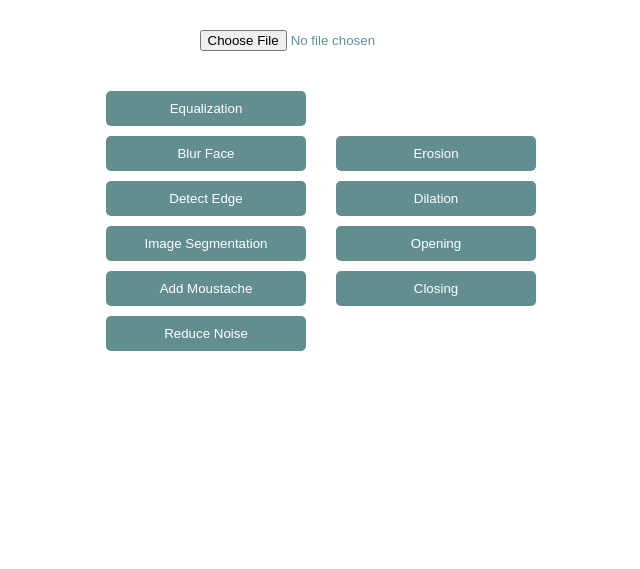
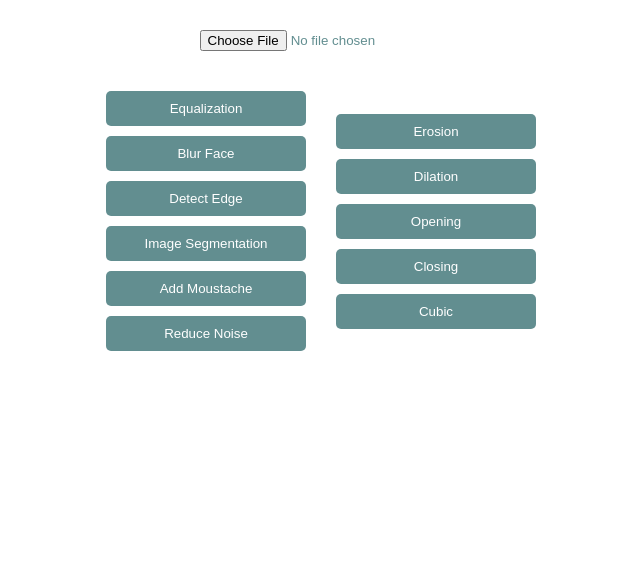
Before and after one commit to lthfaannisa/RAN-ImgProcessing, a Flask app: page / in a window 1280 px wide. Shown: the part 123-692 px from the top of the page, without its empty margins (314-954 px from the left). Run offline with Flask 3, Linux system fonts and the light colour scheme.

Commit message:
feat: modify some files

```diff
--- a/main.py
+++ b/main.py
@@ -13,6 +13,7 @@ from openingMorphology import apply_opening
 from closingMorphology import apply_closing
 from dilationMorphology import apply_dilation
 from erosionMorphology import apply_erosion
+from cubicInterpolation import apply_cubic
 
 app = Flask(__name__)
 upload_folder = os.path.join('static', 'uploads')
@@ -93,7 +94,7 @@ def upload_file():
         elif 'apply_dilation' in request.form:
             # Menjalankan operasi Dilasi
             img_dilation = apply_dilation(img_path)
-            dilation_image_path = os.path.join('static', 'uploads', 'img-closed.jpg')
+            dilation_image_path = os.path.join('static', 'uploads', 'img-dilation.jpg')
             cv2.imwrite(dilation_image_path, img_dilation)
 
             return render_template('index.html', img=img_path, img2=dilation_image_path)
@@ -101,7 +102,7 @@ def upload_file():
         elif 'apply_erosion' in request.form:
             # Menjalankan operasi Erosi
             img_erosion = apply_erosion(img_path)
-            erosion_image_path = os.path.join('static', 'uploads', 'img-closed.jpg')
+            erosion_image_path = os.path.join('static', 'uploads', 'img-erotion.jpg')
             cv2.imwrite(erosion_image_path, img_erosion)
 
             return render_template('index.html', img=img_path, img2=erosion_image_path)
@@ -122,6 +123,14 @@ def upload_file():
 
             return render_template('index.html', img=img_path, img2=closed_image_path)
 
+        elif 'apply_cubic' in request.form:
+            # Menjalankan operasi Cubic
+            img_cubic = apply_cubic(img_path)
+            cubic_image_path = os.path.join('static', 'uploads', 'img-cubic.jpg')
+            cv2.imwrite(cubic_image_path, img_cubic)
+
+            return render_template('index.html', img=img_path, img2=cubic_image_path)
+
     return render_template('index.html')
 
 if __name__ == '__main__':
--- a/templates/index.html
+++ b/templates/index.html
@@ -35,6 +35,7 @@
                         <button type="submit" name="apply_dilation" value="1" id="apply-dilation-button">Dilation</button>
                         <button type="submit" name="apply_opening" value="1" id="apply-opening-button">Opening</button>
                         <button type="submit" name="apply_closing" value="1" id="apply-closing-button">Closing</button>
+                        <button type="submit" name="apply_cubic" value="1" id="apply-cubic-button">Cubic</button>
                     </div>
                 </div>
             </form>
```
Also changed, not shown: static/uploads/img-cubic.jpg (added), static/uploads/img-erotion.jpg (added), static/uploads/wanderer-edge_detection.png (added).
